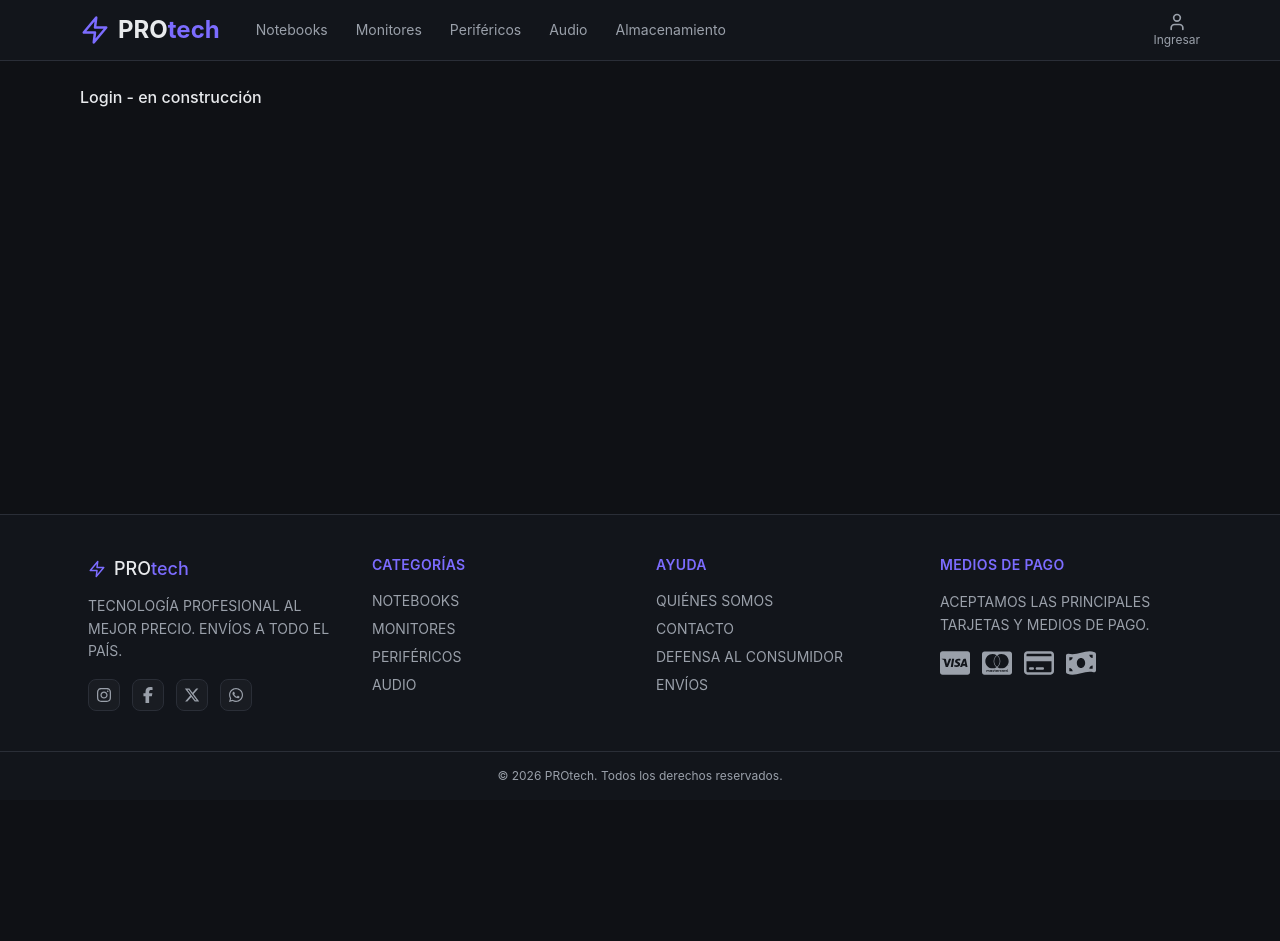
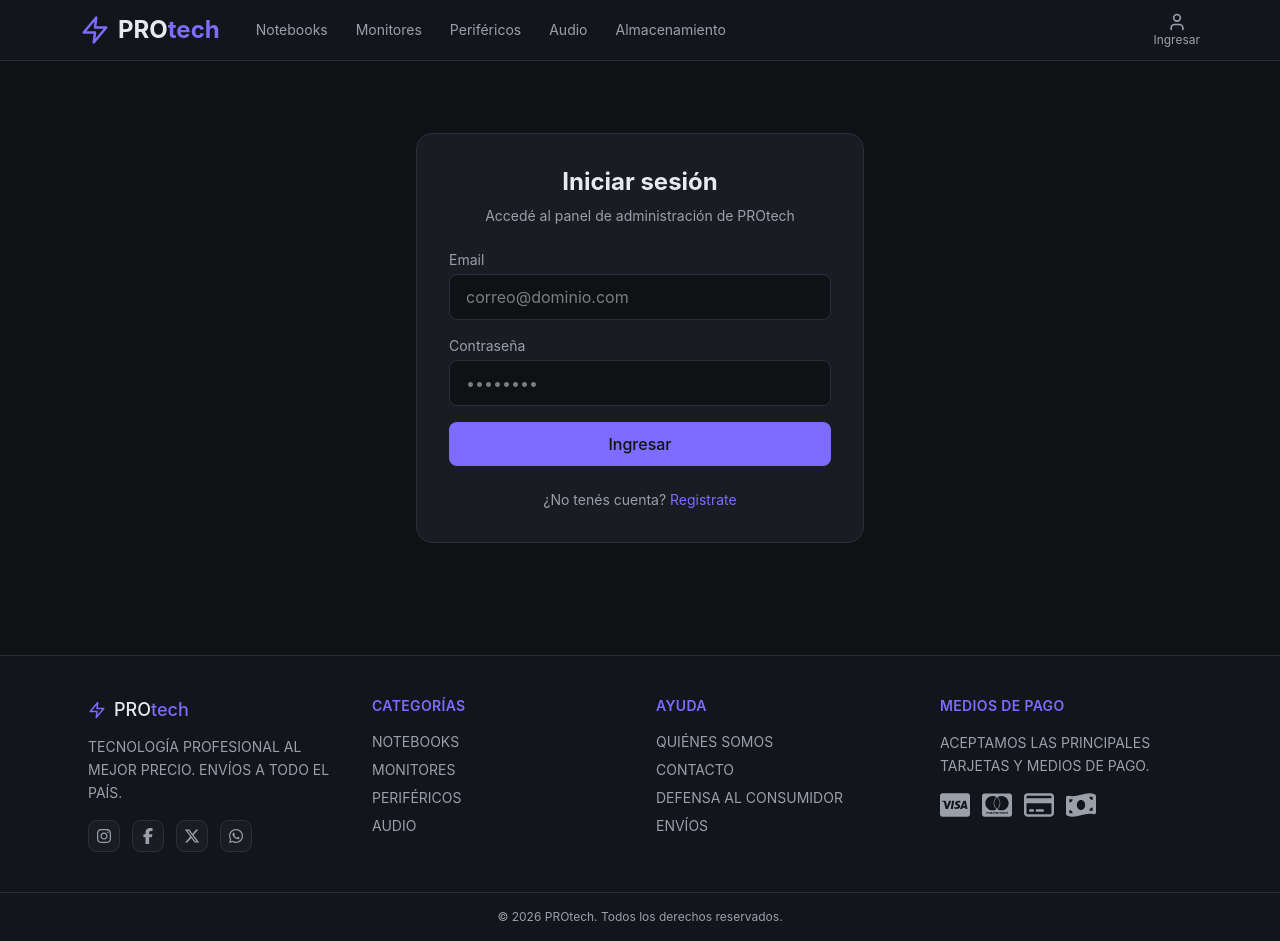
Before and after one commit to amaliafernandez/ecommerce-pro, a React (Vite) app: page /login in a window 1280 px wide. Before the commit the page ends 800 px from the top, so only its background shows below. Built offline with nearby package versions, Linux system fonts and the light colour scheme.

Commit message:
feat: agregué estructura del formulario de login

```diff
--- a/src/components/pages/Login.jsx
+++ b/src/components/pages/Login.jsx
@@ -1,5 +1,36 @@
 function Login() {
-  return <h1 className="text-2x1 font-medium">Login - en construcción</h1>;
+  return (
+    <section className="flex items-center justify-center py-12">
+      <div className="w-full max-w-md bg-card border border-line rounded-2xl p-8">
+        <h1 className="text-2xl font-bold text-center">Iniciar sesión</h1>
+        <p className="text-sm text-muted text-center mt-2 mb-6">Accedé al panel de administración de PROtech</p>
+
+        <form className="space-y-4">
+          <div>
+            <label className="block text-sm text-muted mb-1">Email</label>
+            <input
+              type="email"
+              placeholder="correo@dominio.com"
+              className="w-full px-4 py-2.5 bg-bg border border-line rounded-lg text-text focus:outline-none focus:border-accent transition-colors"
+            />
+          </div>
+
+          <div>
+            <label className="block text-sm text-muted mb-1">Contraseña</label>
+            <input type="password" placeholder="••••••••" className="w-full px-4 py-2.5 bg-bg border border-line rounded-lg text-text focus:outline-none focus:border-accent transition-colors" />
+          </div>
+
+          <button type="submit" className="w-full bg-accent text-bg py-2.5 rounded-lg font-medium hover:opacity-90 transition-opacity">
+            Ingresar
+          </button>
+        </form>
+
+        <p className="text-sm text-muted text-center mt-6">
+          ¿No tenés cuenta? <span className="text-accent cursor-pointer hover:underline">Registrate</span>
+        </p>
+      </div>
+    </section>
+  );
 }
 
 export default Login;
```
